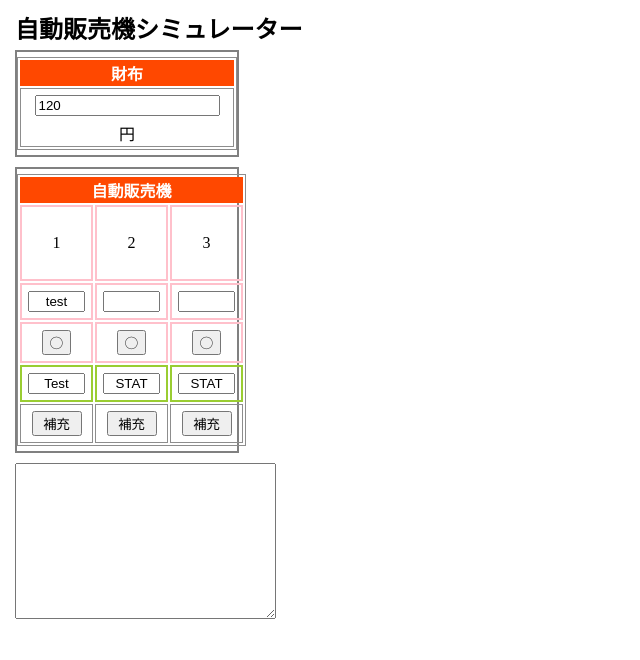
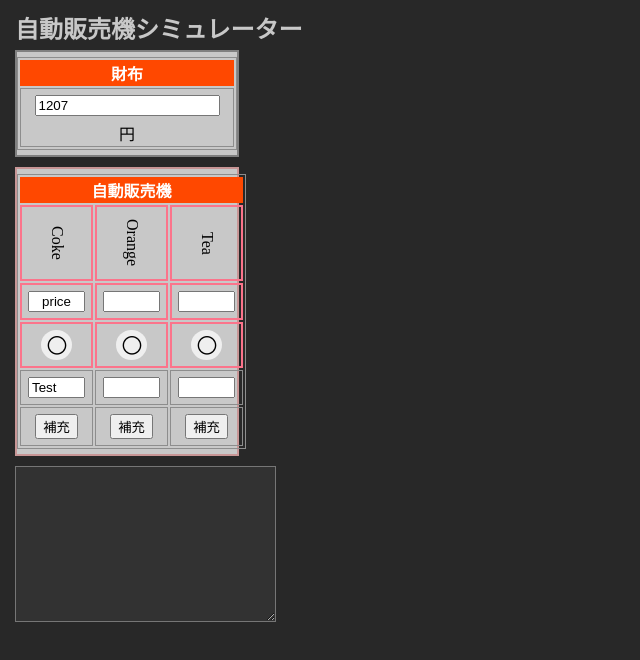
Before and after one commit to niwune2/HabuVendingMachine, a plain HTML site: page index.html in a window 1280 px wide. Shown: the whole page, without its empty margins (0-640 px from the left). Drawn offline with Linux system fonts and the light colour scheme.

Commit message:
html,css,jsを編集

```diff
--- a/Script/script.js
+++ b/Script/script.js
@@ -6,6 +6,8 @@ class VendingMachine {
 // console.trace(); // スタックトレースを出力できる(呼び出し関係を把握しやすくする)
 // console.count(''); // コードの呼び出し回数をカウントする
 
+// 今後商品が増えることを見越して定数を減らす工夫を
+const priceInputs = document.querySelectorAll('.price');
 const wallet = document.getElementById('wallet');
 const price1 = document.getElementById('price01');
 const price2 = document.getElementById('price02');
@@ -16,14 +18,49 @@ const button3 = document.getElementById('button03');
 const status1 = document.getElementById('status01');
 const status2 = document.getElementById('status02');
 const status3 = document.getElementById('status03');
-const rep1 = document.getElementById('rep01');
-const rep2 = document.getElementById('rep02');
-const rep3 = document.getElementById('rep03');
+const stock1 = document.getElementById('stock01');
+const stock2 = document.getElementById('stock02');
+const stock3 = document.getElementById('stock03');
 const log = document.getElementById('log');
 
-wallet.value = "120";
+function moneyInWallet(max, min) {
+    const random = Math.floor(Math.random() * (max - min + 1)) + min;
+    wallet.value = random;
+}
+moneyInWallet(200,1500);
 
-price1.value = "test";
+// 飲み物の情報を格納するオブジェクト
+const prices = { //p.270
+    coke: 120,
+    orange: 140,
+    tea: 150,
+    //これらの数値を読み込んでpriceに表示させる
+};
+
+const stocks = {
+    coke: 20,
+    orange: 20,
+    tea: 10,
+    //これらの数値はstatusに表示させる
+};
+
+// 商品の在庫を管理する関数
+// 品切れ時には'SoldOut'を表示する
+// またボタンを暗くする
+
+// 購入ボタンを押すと商品の値段に応じて
+// walletの残量と在庫の残量が減る
+
+// 補充は(今は)個別にできるようにする
+// 在庫の量をデフォルトに戻す
+// 売上金を回収し、記録する
+
+// class="price"を処理する
+priceInputs.forEach((input,index) => {
+    // priceオブジェクトの情報を
+});
+
+price1.value = "price";
 status1.value = "Test";
 
 button1.addEventListener('click', () => {
@@ -36,7 +73,8 @@ button1.addEventListener('click', () => {
         } else {
             // disabled属性を設定
             button1.setAttribute("disabled", true);
-            button1.style.color = "White";
+            button1.style.backgroundColor = "rgb(90,90,90)";
+            button1.style.color = "rgb(255, 100, 100)";
         }
     // }
 });
--- a/Style/style.css
+++ b/Style/style.css
@@ -4,12 +4,18 @@
     margin: 5px;
 }
 
+body {
+    background-color: rgb(40,40,40);
+}
+
 h1 {
+    color: rgb(200,200,200);
     font-size: 1.5rem;
 }
 
 .myWallet {
     margin-bottom: 10px;
+    background-color: rgb(200,200,200);
     border: 2px solid gray;
     width: 220px;
 }
@@ -20,9 +26,15 @@ h1 {
     height: 300px;
 }
 
+#logWindow textarea {
+    color: rgb(200,200,200);
+    background-color: rgb(50,50,50);
+}
+
 .vendingMachine {
     /* margin: 0 auto; */
-    border: 2px solid gray;
+    background-color: rgb(200,200,200);
+    border: 2px solid rgb(200,150,150);
     width: 220px;
 }
 
@@ -40,17 +52,26 @@ tfoot {
 }
 
 .goods .images td {
+    writing-mode: vertical-rl;
+    -ms-writing-mode: tb-rl;
     width: 60px;
     height: 70px;
 }
 
 .goods td {
-    border: 2px solid pink;
+    border: 2px solid rgb(251, 116, 139);
 }
 
 .goods .prices td {
     font-size: 0.9rem;
     height: 10px;
+}
+
+.goods input[type="button"] {
+    font-weight:bold;
+    font-size: 1.2rem;
+    border: none;
+    border-radius: 50%;
 }
 
 .prices input,
@@ -59,7 +80,7 @@ tfoot {
 }
 
 .status td {
-    border: 2px solid yellowgreen;
+    border: 2px solid rgb(119, 172, 14);
 }
 
 #rep01,
--- a/index.html
+++ b/index.html
@@ -14,10 +14,12 @@
     <div class="myWallet">
         <table>
             <thead>
-                <tr><th colspan="3">財布</th></tr>
+                <tr>
+                    <th colspan="3">財布</th>
+                </tr>
             </thead>
             <tbody>
-                <tr><td><input type="number" id="wallet">円</td></tr>
+                <tr><td><input type="number" id="wallet" readonly>円</td></tr>
             </tbody>
         </table>
     </div>
@@ -31,34 +33,57 @@
             </thead>
             <tbody class="goods">
                 <tr class="images">
-                    <td>1</td>
-                    <td>2</td>
-                    <td>3</td>
+                    <td class="coke">Coke</td>
+                    <td class="orange">Orange</td>
+                    <td class="tea">Tea</td>
                 </tr>
                 <tr class="prices">
-                    <!-- 配列で設定可能にする -->
-                    <td><input type="text" id="price01" size="4" readonly></td>
-                    <td><input type="text" id="price02" size="4" readonly></td>
-                    <td><input type="text" id="price03" size="4" readonly></td>
+                    <td><input type="text"
+                        class="price coke" id="price01"
+                        size="4" readonly></td>
+                    <td><input type="text"
+                        class="price orange" id="price02"
+                        size="4" readonly></td>
+                    <td><input type="text"
+                        class="price tea" id="price03"
+                        size="4" readonly></td>
                 </tr>
                 <tr class="buttons">
-                    <td><input type="button" id="button01" value="◯" size="4"></td>
-                    <td><input type="button" id="button02" value="◯" size="4"></td>
-                    <td><input type="button" id="button03" value="◯" size="4"></td>
+                    <td><input type="button"
+                        class="buton coke" id="button01"
+                        value="◯" size="4"></td>
+                    <td><input type="button"
+                        class="button orange" id="button02"
+                        value="◯" size="4"></td>
+                    <td><input type="button"
+                        class="button tea" id="button03"
+                        value="◯" size="4"></td>
                 </tr>
             </tbody>
-            <tbody class="status">
+            <tbody class="statuses">
                 <tr>
-                    <td><input type="text" id="status01" value="STAT" size="4" readonly></td>
-                    <td><input type="text" id="status02" value="STAT" size="4" readonly></td>
-                    <td><input type="text" id="status03" value="STAT" size="4" readonly></td>
+                    <td><input type="text"
+                        class="status coke" id="status01"
+                        size="4" readonly></td>
+                    <td><input type="text"
+                        class="status orange" id="status02"
+                        size="4" readonly></td>
+                    <td><input type="text"
+                        class="status tea" id="status03"
+                        size="4" readonly></td>
                 </tr>
             </tbody>
             <tbody class="controlPanel"><!-- 後に切り離す -->
                 <tr>
-                    <td><input type="button" id="rep01" value="補充"></td>
-                    <td><input type="button" id="rep02" value="補充"></td>
-                    <td><input type="button" id="rep03" value="補充"></td>
+                    <td><input type="button"
+                        class="stock coke" id="stock01"
+                        value="補充"></td>
+                    <td><input type="button"
+                        class="stock orange" id="stock02"
+                        value="補充"></td>
+                    <td><input type="button"
+                        class="stock tea" id="stock03"
+                        value="補充"></td>
                 </tr>
             </tbody>
         </table>
@@ -69,4 +94,5 @@
     </div>
 
 </body>
+
 </html>
```
Also changed, not shown: 2 other files.
